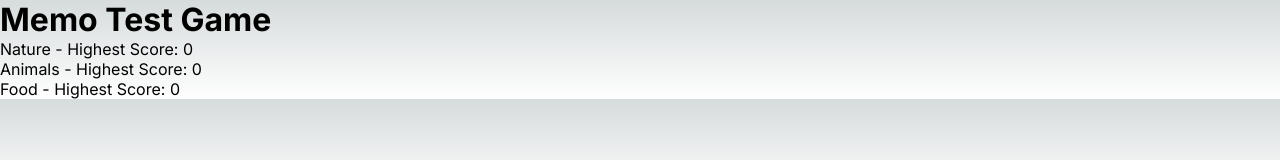
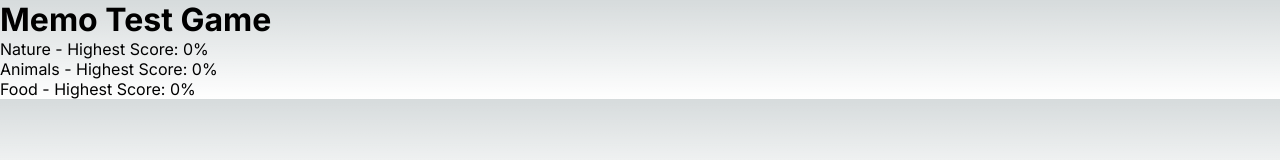
Before and after one commit to 0xB370/memo-test-game, a Next.js app: page / in a window 1280 px wide. Shown: the top 160 px of the page. Built offline with nearby package versions, Linux system fonts and the light colour scheme.

Commit message:
Score Persistence

```diff
--- a/app/page.tsx
+++ b/app/page.tsx
@@ -10,12 +10,34 @@ const MemoTestGamePage: React.FC = () => {
   const highestAnimalScore = useSelector((state) => state.updateScore.animalsScore);
   const highestFoodScore = useSelector((state) => state.updateScore.foodScore);
 
-  // Obtener la lista de memo tests desde el backend o almacenamiento local
+  const getHighestScores = () => {
+    const highestScores = localStorage.getItem('highestScores');
+    if (highestScores) {
+      const parsedHighestScores = JSON.parse(highestScores);
+      return {
+        natureScore: parsedHighestScores.natureScore,
+        animalsScore: parsedHighestScores.animalsScore,
+        foodScore: parsedHighestScores.foodScore,
+      };
+    }
+    return {
+      natureScore: 0,
+      animalsScore: 0,
+      foodScore: 0,
+    };
+
+
+  }
+
+  const highestScores = getHighestScores();
+  const highestNatureScoreDisp = highestScores.natureScore;
+  const highestAnimalScoreDisp = highestScores.animalsScore;
+  const highestFoodScoreDisp = highestScores.foodScore;
+
   const memoTests = [
-    { id: 1, name: 'Nature', highestScore: highestNatureScore },
-    { id: 2, name: 'Animals', highestScore: highestAnimalScore },
-    { id: 3, name: 'Food', highestScore: highestFoodScore },
-    // ...
+    { id: 1, name: 'Nature', highestScore: highestNatureScoreDisp },
+    { id: 2, name: 'Animals', highestScore: highestAnimalScoreDisp },
+    { id: 3, name: 'Food', highestScore: highestFoodScoreDisp },
   ];
 
   return (
@@ -26,7 +48,7 @@ const MemoTestGamePage: React.FC = () => {
           <li key={memoTest.id}>
             <Link legacyBehavior href={`/game?category=${memoTest.name.toLowerCase()}`}>
               <a>
-                {memoTest.name} - Highest Score: {memoTest.highestScore}
+                {memoTest.name} - Highest Score: {memoTest.highestScore}%
               </a>
             </Link>
           </li>
```
Also changed, not shown: app/game/page.tsx (+14 -47 lines).
